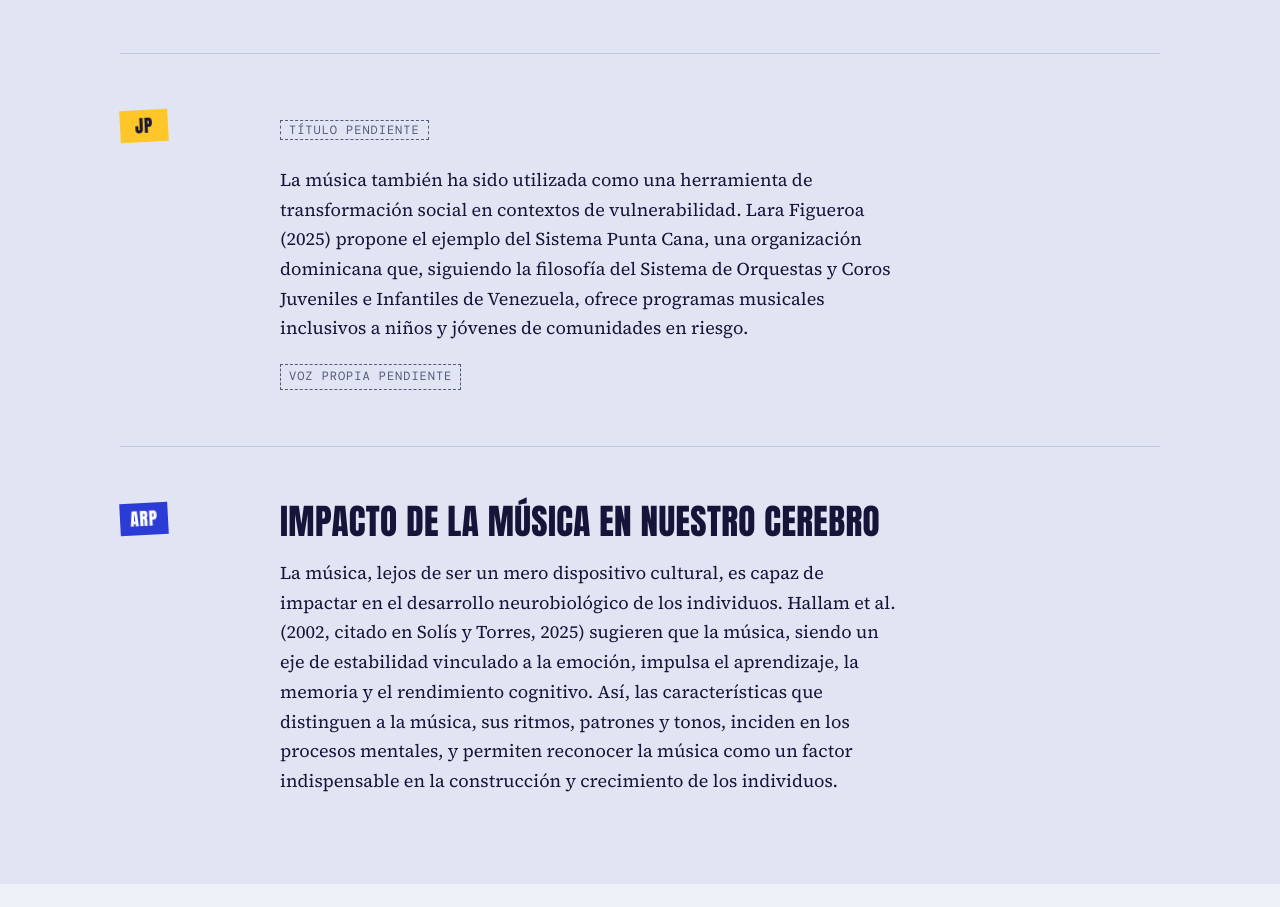
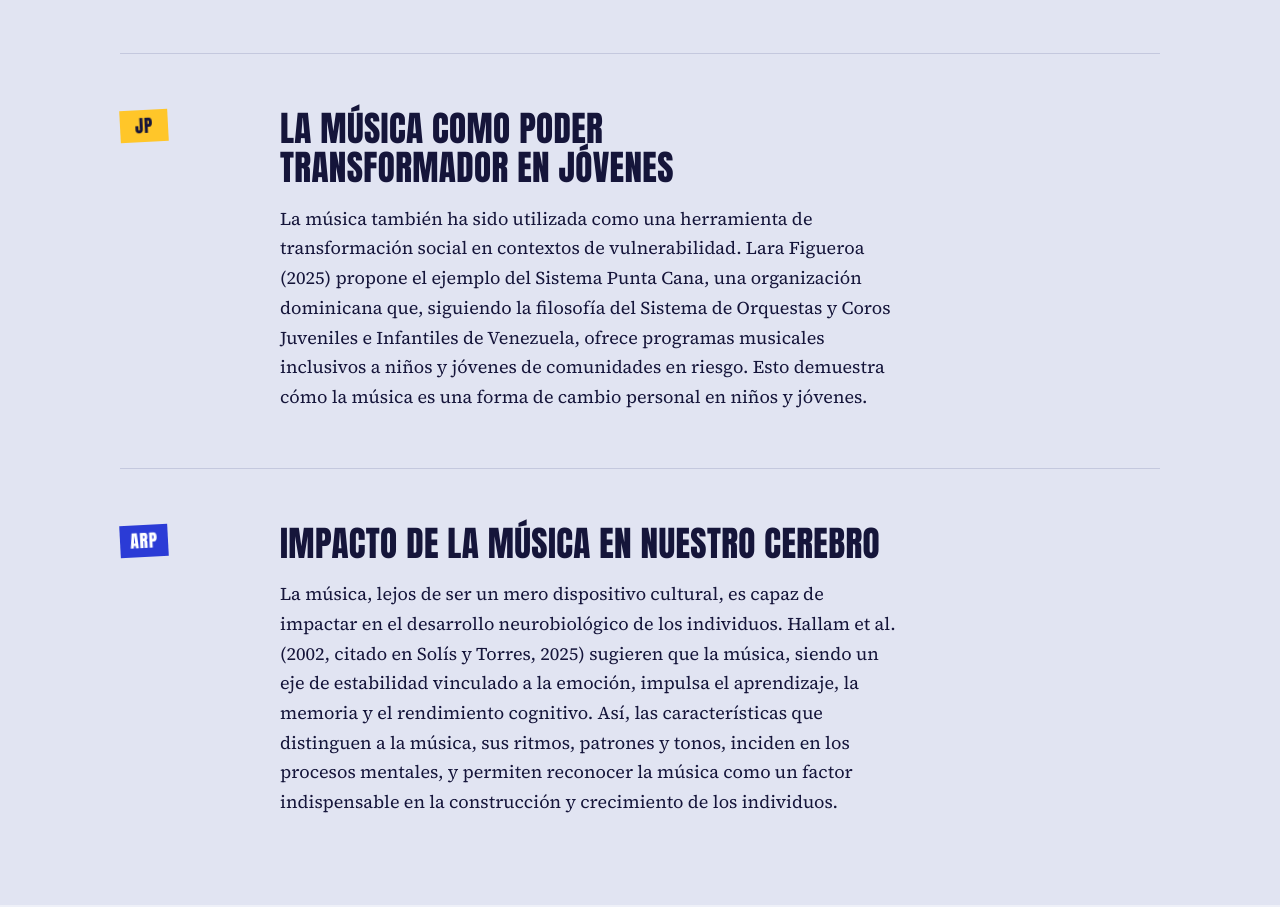
Before and after one commit to Pardo250/Blog, a plain HTML site: page index.html in a window 1280 px wide. Shown: the part 3175-4082 px from the top of the page. Drawn offline with nearby package versions, Linux system fonts and the light colour scheme.

Commit message:
Entrada dos completa

```diff
--- a/index.html
+++ b/index.html
@@ -445,9 +445,8 @@ blockquote { margin: 0; }
       <article class="piece">
         <div class="rail"><span class="sig jp">JP</span></div>
         <div class="text">
-          <h3><span class="pending">Título pendiente</span></h3>
-          <p>La música también ha sido utilizada como una herramienta de transformación social en contextos de vulnerabilidad. Lara Figueroa (2025) propone el ejemplo del Sistema Punta Cana, una organización dominicana que, siguiendo la filosofía del Sistema de Orquestas y Coros Juveniles e Infantiles de Venezuela, ofrece programas musicales inclusivos a niños y jóvenes de comunidades en riesgo.</p>
-          <p><span class="pending">Voz propia pendiente</span></p>
+          <h3>La música como poder transformador en jóvenes</h3>
+          <p>La música también ha sido utilizada como una herramienta de transformación social en contextos de vulnerabilidad. Lara Figueroa (2025) propone el ejemplo del Sistema Punta Cana, una organización dominicana que, siguiendo la filosofía del Sistema de Orquestas y Coros Juveniles e Infantiles de Venezuela, ofrece programas musicales inclusivos a niños y jóvenes de comunidades en riesgo. Esto demuestra cómo la música es una forma de cambio personal en niños y jóvenes.</p>
         </div>
       </article>
 
```
Also changed, not shown: 1 other file.
